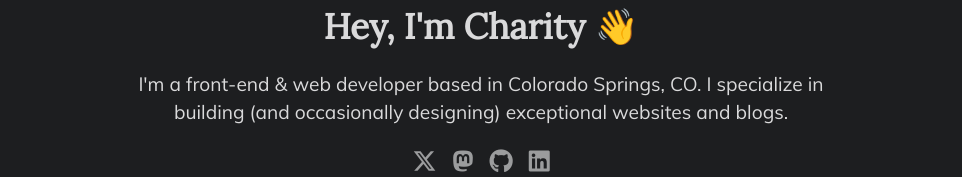
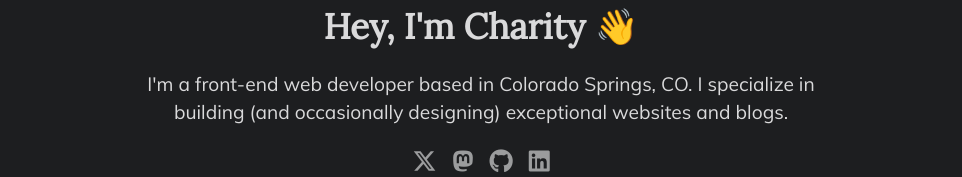
Before and after one commit to charitygamble/cgambledev, an Eleventy site: page src/index.njk in a window 1280 px wide. Shown: the part 442-619 px from the top of the page, without its empty margins (159-1121 px from the left). Built offline with nearby package versions, Linux system fonts and the light colour scheme; Eleventy itself is replaced by a stand-in of ours; files that its build step writes are made by us from their sources; a web font is replaced by a local one.

Commit message:
I swear, I can English...

```diff
--- a/src/_includes/components/hero.njk
+++ b/src/_includes/components/hero.njk
@@ -3,7 +3,7 @@
     <div class="hero-text">
         <h1>Hey, I'm Charity 👋</h1>
         <p>
-            I'm a front-end &amp; web developer based in Colorado Springs, CO. I specialize in building (and occasionally designing) exceptional websites and blogs.
+            I'm a front-end web developer based in Colorado Springs, CO. I specialize in building (and occasionally designing) exceptional websites and blogs.
         </p>
         <div class="social-icons">
             <a href="https://twitter.com/cgambledev">
```
